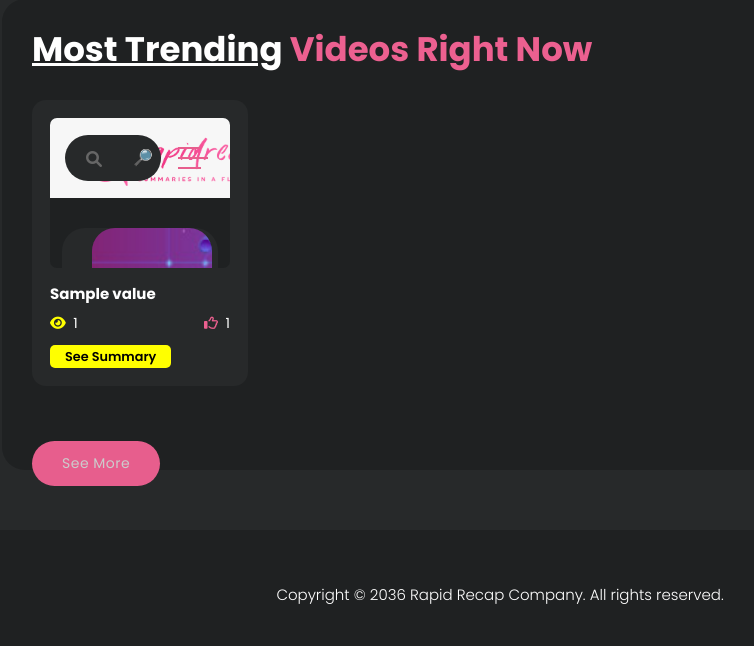
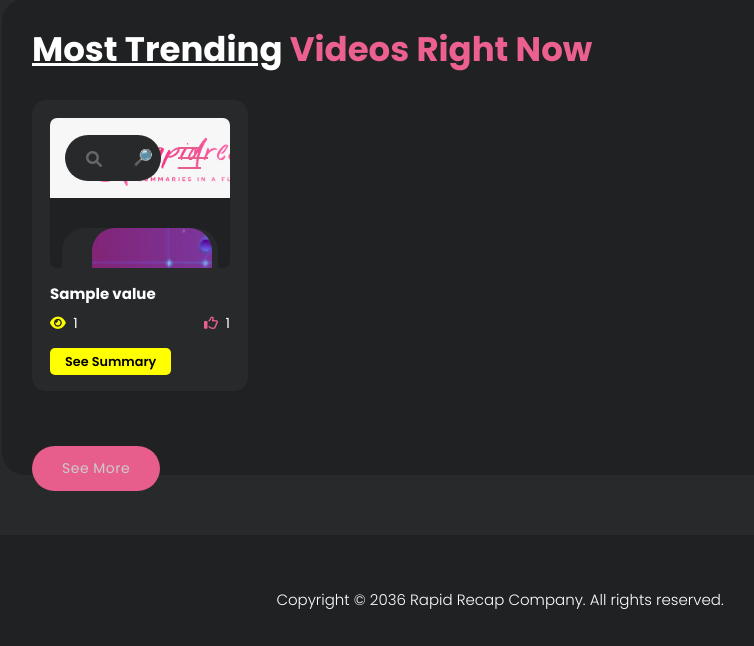
Before and after one commit to ShreeSamal/invictus-24, a Flask app: template templates/index.html in a window 1280 px wide. Shown: the part 679-1325 px from the top of the page, without its empty margins (140-894 px from the left). Before the commit the page ends 1283 px from the top, so only its background shows below. Run offline with Flask 3, Linux system fonts and the light colour scheme; the template is opened without the code that fills it: most values are stand-ins (such as "Sample title", 1, 10 or a date in 2020); parts of the project's set-up code (start-up, migrations or seed data) failed here and were passed over; some libraries are stand-ins or nearby versions.

Commit message:
Padding Changes

```diff
--- a/templates/index.html
+++ b/templates/index.html
@@ -84,8 +84,8 @@
                                             {% endif %}
                                         </ul>
 
-                                        <div style="margin-top: 10px;">
-                                            <a href="/trending/summary/{{key}}" class="summary-button" style="font-size: 0.8em; padding: 3px 15px; background: yellow; color: black; font-weight: 600; border-radius: 5px;">
+                                        <div style="margin-top: 15px;">
+                                            <a href="/trending/summary/{{key}}" class="summary-button" style="font-size: 0.8em; padding: 5px 15px; background: yellow; color: black; font-weight: 600; border-radius: 5px;">
                                                 See Summary
                                             </a>
                                         </div>
```
